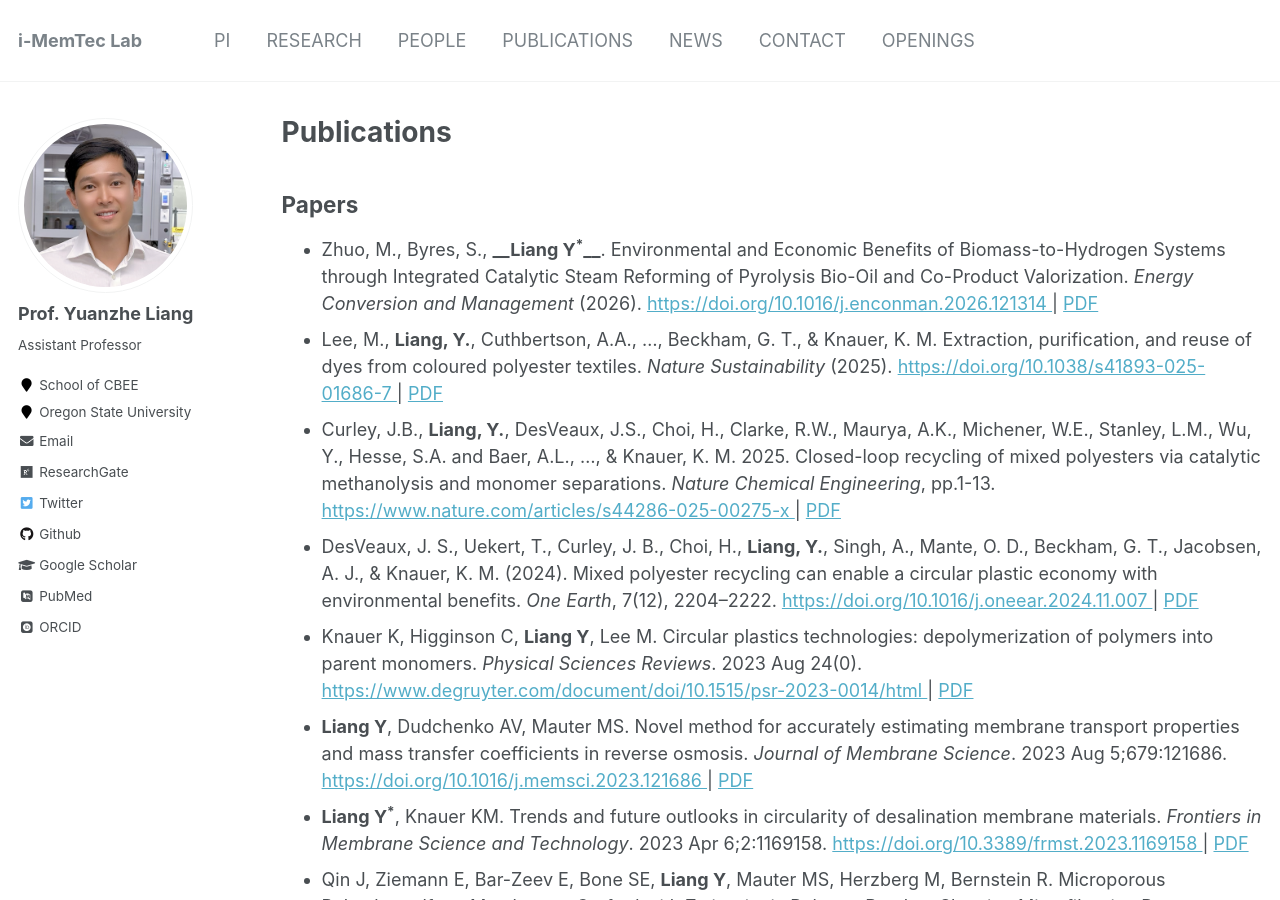
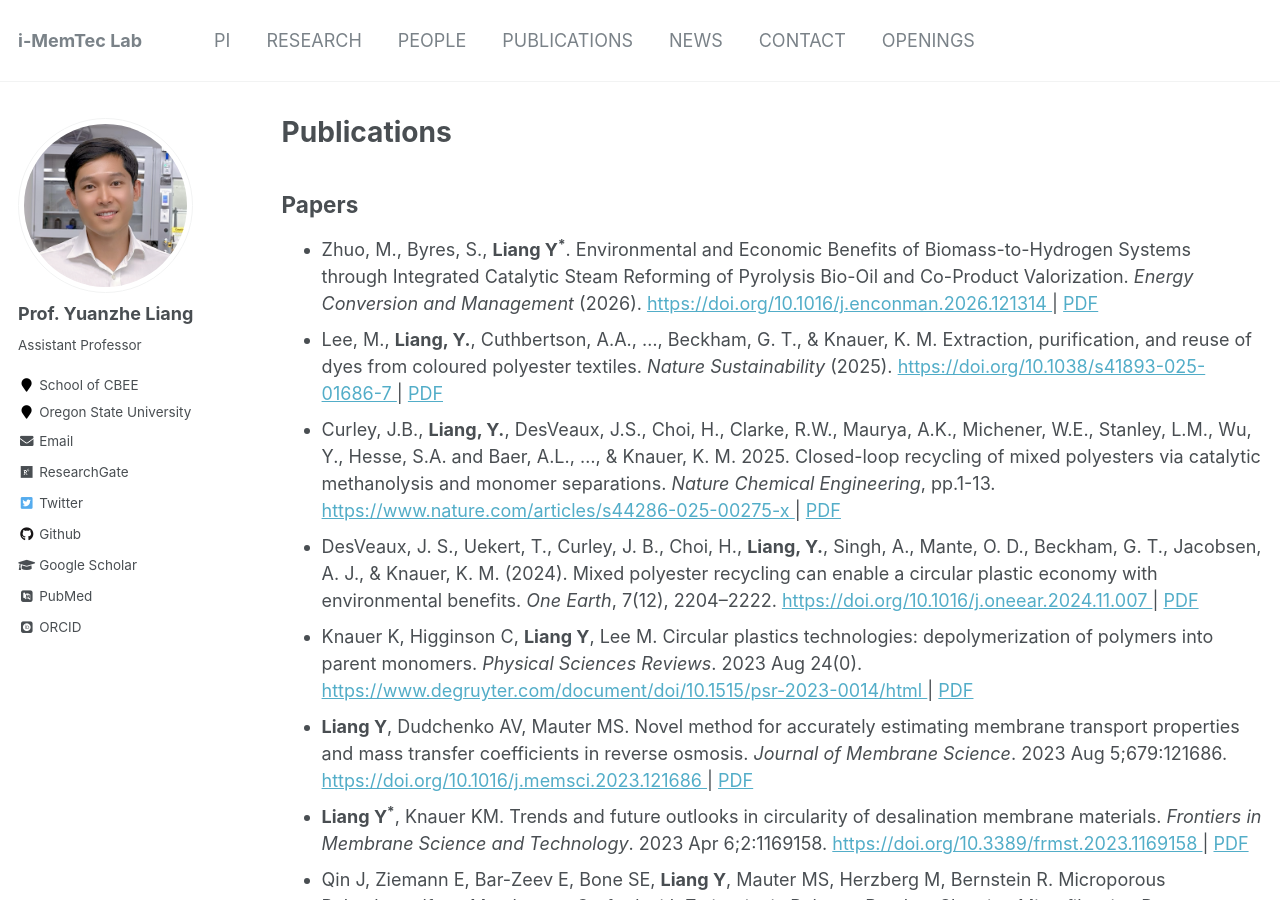
Before and after one commit to yuanzheliang/yuanzheliang.github.io, a Jekyll site: the page built from _pages/publications.md, in a window 1280 px wide and 900 px high. Built offline with Jekyll 4.4.1, drawn with Linux system fonts in a browser that asks for light colours; some web fonts are replaced.

```diff
--- a/_pages/publications.md
+++ b/_pages/publications.md
@@ -6,7 +6,7 @@ author_profile: true
 ---
 
 ## Papers
-* Zhuo, M., Byres, S., **__Liang Y<sup>\*</sup>__**. Environmental and Economic Benefits of Biomass-to-Hydrogen Systems through Integrated Catalytic Steam Reforming of Pyrolysis Bio-Oil and Co-Product Valorization. *Energy Conversion and Management* (2026).
+* Zhuo, M., Byres, S., **Liang Y<sup>\*</sup>**. Environmental and Economic Benefits of Biomass-to-Hydrogen Systems through Integrated Catalytic Steam Reforming of Pyrolysis Bio-Oil and Co-Product Valorization. *Energy Conversion and Management* (2026).
 <a href="https://doi.org/10.1016/j.enconman.2026.121314"> https://doi.org/10.1016/j.enconman.2026.121314 </a> | [PDF](https://authors.elsevier.com/a/1mjGqin8VvisN)
 * Lee, M., **Liang, Y.**, Cuthbertson, A.A., ..., Beckham, G. T., & Knauer, K. M. Extraction, purification, and reuse of dyes from coloured polyester textiles. *Nature Sustainability* (2025).
 <a href="https://doi.org/10.1038/s41893-025-01686-7"> https://doi.org/10.1038/s41893-025-01686-7 </a> | [PDF](https://yuanzheliang.github.io/files/NS2025.pdf)
```
